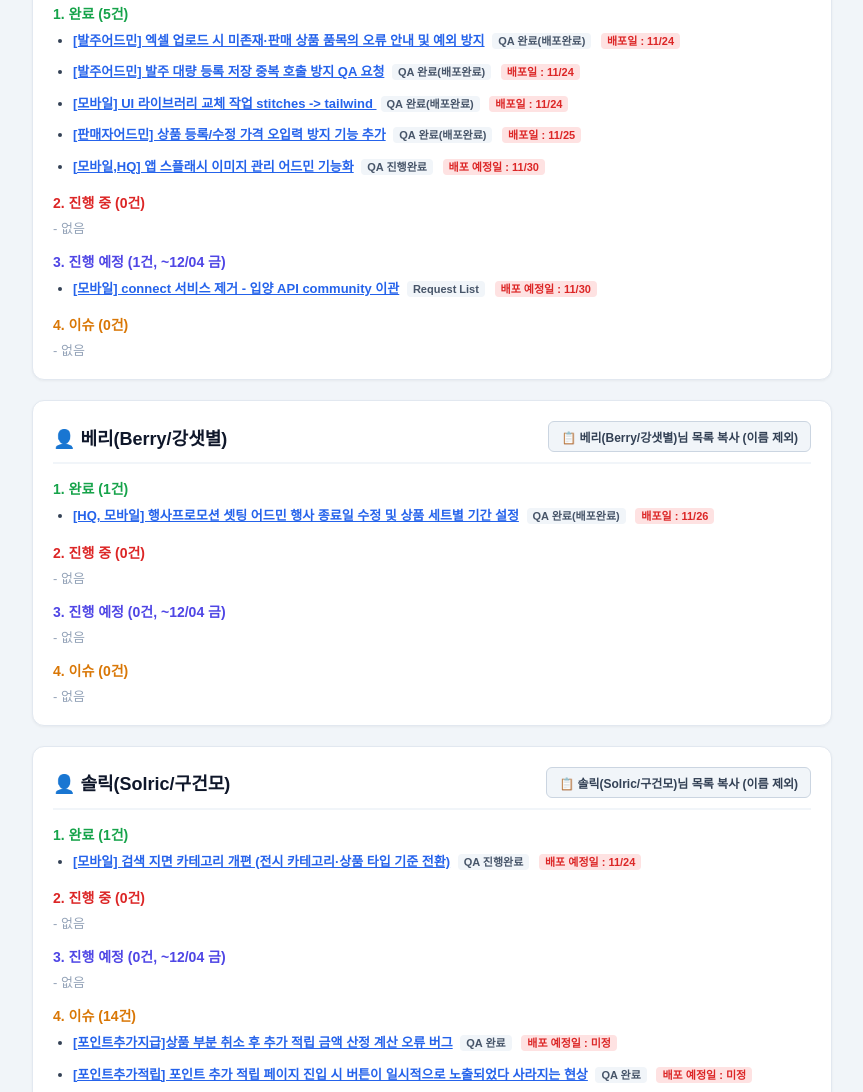
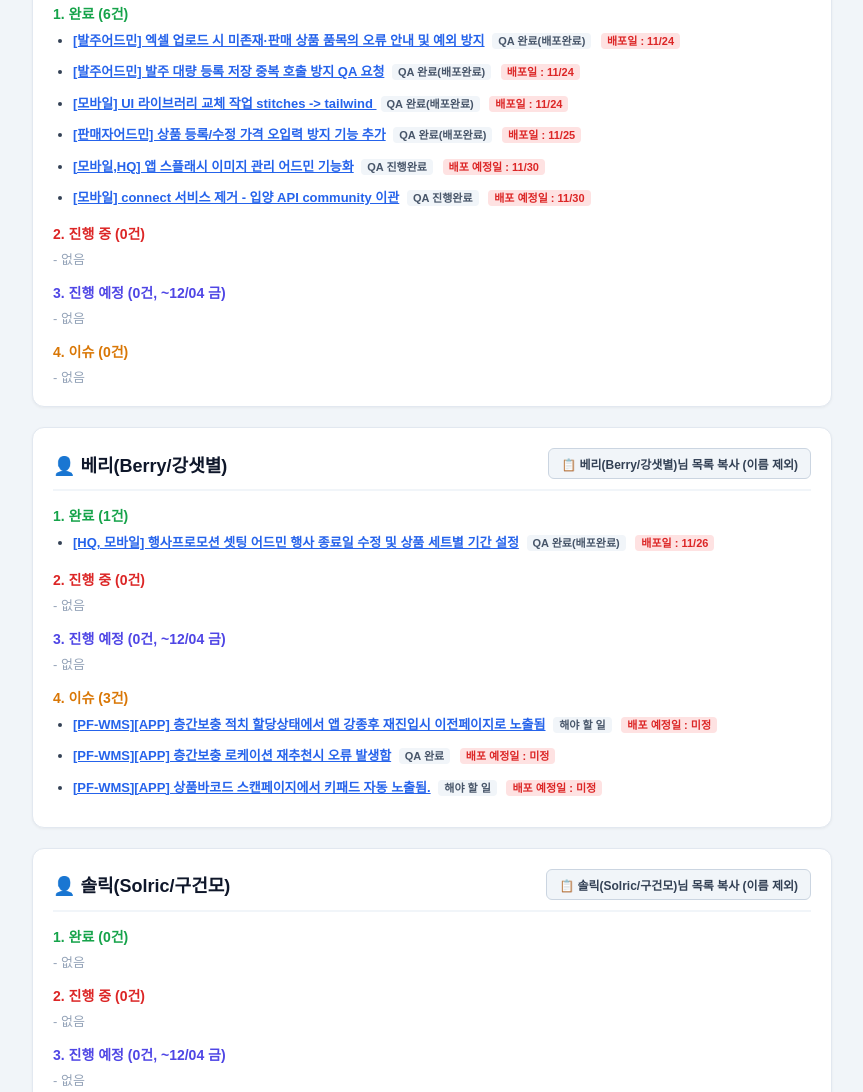
Before and after one commit to klm-chi-young/qa-daily-dashboard, a plain HTML site: page weekly/index.html in a window 1280 px wide. Shown: the part 211-1303 px from the top of the page, without its empty margins (208-1071 px from the left). Drawn offline with Linux system fonts and the light colour scheme; a web font is replaced by a local one.

Commit message:
Auto update weekly report

```diff
--- a/weekly/index.html
+++ b/weekly/index.html
@@ -23,7 +23,7 @@
             <div class="header">
                 <div>
                     <div class="title">📋 QART 팀 주간 회의록</div>
-                    <div class="sub">이번주 주간 보고(11/24~11/30) & 계획(~12/04) | 생성시각: 2026-11-26 03:44</div>
+                    <div class="sub">이번주 주간 보고(11/24~11/30) & 계획(~12/04) | 생성시각: 2026-11-27 03:44</div>
                 </div>
                 <button class="copy-btn" id="btn_notionFullText" onclick="copyTextToClipboard('notionFullText', 'btn_notionFullText')">📋 팀 전체 복사</button>
             </div>
@@ -38,7 +38,7 @@
 
 
             <div style="margin-bottom:14px;">
-                <div style="font-size:14px; font-weight:700; color:#16a34a; margin-bottom:6px;">1. 완료 (5건)</div>
+                <div style="font-size:14px; font-weight:700; color:#16a34a; margin-bottom:6px;">1. 완료 (6건)</div>
                 <ul style='margin-left:20px; font-size:13px; line-height:1.8; color:#334155;'><li style='margin-bottom:8px;'>
                     <a href='https://pet-friends.atlassian.net/browse/QART-2411' target='_blank' style='color:#2563eb; font-weight:700; text-decoration:underline;'>[발주어드민] 엑셀 업로드 시 미존재·판매 상품 품목의 오류 안내 및 예외 방지</a>
                     <span style='background:#f1f5f9; color:#475569; font-size:11px; padding:2px 6px; border-radius:4px; font-weight:600; margin-left:4px;'>QA 완료(배포완료)</span>
@@ -64,6 +64,11 @@
                     <span style='background:#f1f5f9; color:#475569; font-size:11px; padding:2px 6px; border-radius:4px; font-weight:600; margin-left:4px;'>QA 진행완료</span>
                     <span style='background:#fee2e2; color:#dc2626; font-size:11px; padding:2px 6px; border-radius:4px; font-weight:700; margin-left:6px;'>배포 예정일 : 11/30</span>
 
+                </li><li style='margin-bottom:8px;'>
+                    <a href='https://pet-friends.atlassian.net/browse/QART-2412' target='_blank' style='color:#2563eb; font-weight:700; text-decoration:underline;'>[모바일] connect 서비스 제거 - 입양 API community 이관</a>
+                    <span style='background:#f1f5f9; color:#475569; font-size:11px; padding:2px 6px; border-radius:4px; font-weight:600; margin-left:4px;'>QA 진행완료</span>
+                    <span style='background:#fee2e2; color:#dc2626; font-size:11px; padding:2px 6px; border-radius:4px; font-weight:700; margin-left:6px;'>배포 예정일 : 11/30</span>
+
                 </li></ul>
             </div>
 
@@ -73,13 +78,8 @@
             </div>
 
             <div style="margin-bottom:14px;">
-                <div style="font-size:14px; font-weight:700; color:#4f46e5; margin-bottom:6px;">3. 진행 예정 (1건, ~12/04 금)</div>
-                <ul style='margin-left:20px; font-size:13px; line-height:1.8; color:#334155;'><li style='margin-bottom:8px;'>
-                    <a href='https://pet-friends.atlassian.net/browse/QART-2412' target='_blank' style='color:#2563eb; font-weight:700; text-decoration:underline;'>[모바일] connect 서비스 제거 - 입양 API community 이관</a>
-                    <span style='background:#f1f5f9; color:#475569; font-size:11px; padding:2px 6px; border-radius:4px; font-weight:600; margin-left:4px;'>Request List</span>
-                    <span style='background:#fee2e2; color:#dc2626; font-size:11px; padding:2px 6px; border-radius:4px; font-weight:700; margin-left:6px;'>배포 예정일 : 11/30</span>
-
-                </li></ul>
+                <div style="font-size:14px; font-weight:700; color:#4f46e5; margin-bottom:6px;">3. 진행 예정 (0건, ~12/04 금)</div>
+                <div style='color:#94a3b8; font-size:13px;'>- 없음</div>
             </div>
 
             <div>
@@ -87,18 +87,19 @@
                 <div style='color:#94a3b8; font-size:13px;'>- 없음</div>
             </div>
 
-            <textarea id="memberText_0" style="display:none;">**1. 완료 (5건)**
+            <textarea id="memberText_0" style="display:none;">**1. 완료 (6건)**
 - **[[발주어드민] 엑셀 업로드 시 미존재·판매 상품 품목의 오류 안내 및 예외 방지](https://pet-friends.atlassian.net/browse/QART-2411)** `배포일 : 11/24`
 - **[[발주어드민] 발주 대량 등록 저장 중복 호출 방지 QA 요청](https://pet-friends.atlassian.net/browse/QART-2410)** `배포일 : 11/24`
 - **[[모바일] UI 라이브러리 교체 작업 stitches -> tailwind  ](https://pet-friends.atlassian.net/browse/QART-2407)** `배포일 : 11/24`
 - **[[판매자어드민] 상품 등록/수정 가격 오입력 방지 기능 추가](https://pet-friends.atlassian.net/browse/QART-2408)** `배포일 : 11/25`
 - **[[모바일,HQ] 앱 스플래시 이미지 관리 어드민 기능화](https://pet-friends.atlassian.net/browse/QART-2414)** `배포 예정일 : 11/30`
+- **[[모바일] connect 서비스 제거 - 입양 API community 이관](https://pet-friends.atlassian.net/browse/QART-2412)** `배포 예정일 : 11/30`
 
 **2. 진행중 (0건)**
 - 없음
 
-**3. 진행예정 (~12/04) (1건)**
-- **[[모바일] connect 서비스 제거 - 입양 API community 이관](https://pet-friends.atlassian.net/browse/QART-2412)** `배포 예정일 : 11/30`
+**3. 진행예정 (~12/04) (0건)**
+- 없음
 
 **4. 이슈 (0건)**
 - 없음
@@ -135,8 +136,23 @@
             </div>
 
             <div>
-                <div style="font-size:14px; font-weight:700; color:#d97706; margin-bottom:6px;">4. 이슈 (0건)</div>
-                <div style='color:#94a3b8; font-size:13px;'>- 없음</div>
+                <div style="font-size:14px; font-weight:700; color:#d97706; margin-bottom:6px;">4. 이슈 (3건)</div>
+                <ul style='margin-left:20px; font-size:13px; line-height:1.8; color:#334155;'><li style='margin-bottom:8px;'>
+                    <a href='https://pet-friends.atlassian.net/browse/QA-6536' target='_blank' style='color:#2563eb; font-weight:700; text-decoration:underline;'>[PF-WMS][APP] 층간보충 적치 할당상태에서 앱 강종후 재진입시 이전페이지로 노출됨</a>
+                    <span style='background:#f1f5f9; color:#475569; font-size:11px; padding:2px 6px; border-radius:4px; font-weight:600; margin-left:4px;'>해야 할 일</span>
+                    <span style='background:#fee2e2; color:#dc2626; font-size:11px; padding:2px 6px; border-radius:4px; font-weight:700; margin-left:6px;'>배포 예정일 : 미정</span>
+
+                </li><li style='margin-bottom:8px;'>
+                    <a href='https://pet-friends.atlassian.net/browse/QA-6535' target='_blank' style='color:#2563eb; font-weight:700; text-decoration:underline;'>[PF-WMS][APP] 층간보충 로케이션 재추천시 오류 발생함</a>
+                    <span style='background:#f1f5f9; color:#475569; font-size:11px; padding:2px 6px; border-radius:4px; font-weight:600; margin-left:4px;'>QA 완료</span>
+                    <span style='background:#fee2e2; color:#dc2626; font-size:11px; padding:2px 6px; border-radius:4px; font-weight:700; margin-left:6px;'>배포 예정일 : 미정</span>
+
+                </li><li style='margin-bottom:8px;'>
+                    <a href='https://pet-friends.atlassian.net/browse/QA-6534' target='_blank' style='color:#2563eb; font-weight:700; text-decoration:underline;'>[PF-WMS][APP] 상품바코드 스캔페이지에서 키패드 자동 노출됨.</a>
+                    <span style='background:#f1f5f9; color:#475569; font-size:11px; padding:2px 6px; border-radius:4px; font-weight:600; margin-left:4px;'>해야 할 일</span>
+                    <span style='background:#fee2e2; color:#dc2626; font-size:11px; padding:2px 6px; border-radius:4px; font-weight:700; margin-left:6px;'>배포 예정일 : 미정</span>
+
+                </li></ul>
             </div>
 
             <textarea id="memberText_1" style="display:none;">**1. 완료 (1건)**
@@ -148,8 +164,10 @@
 **3. 진행예정 (~12/04) (0건)**
 - 없음
 
-**4. 이슈 (0건)**
-- 없음
+**4. 이슈 (3건)**
+- **[[PF-WMS][APP] 층간보충 적치 할당상태에서 앱 강종후 재진입시 이전페이지로 노출됨](https://pet-friends.atlassian.net/browse/QA-6536)** `배포 예정일 : 미정`
+- **[[PF-WMS][APP] 층간보충 로케이션 재추천시 오류 발생함](https://pet-friends.atlassian.net/browse/QA-6535)** `배포 예정일 : 미정`
+- **[[PF-WMS][APP] 상품바코드 스캔페이지에서 키패드 자동 노출됨.](https://pet-friends.atlassian.net/browse/QA-6534)** `배포 예정일 : 미정`
 
 </textarea>
         </div>
@@ -163,13 +181,8 @@
 
 
             <div style="margin-bottom:14px;">
-                <div style="font-size:14px; font-weight:700; color:#16a34a; margin-bottom:6px;">1. 완료 (1건)</div>
-                <ul style='margin-left:20px; font-size:13px; line-height:1.8; color:#334155;'><li style='margin-bottom:8px;'>
-                    <a href='https://pet-friends.atlassian.net/browse/QART-2385' target='_blank' style='color:#2563eb; font-weight:700; text-decoration:underline;'>[모바일] 검색 지면 카테고리 개편 (전시 카테고리·상품 타입 기준 전환)</a>
-                    <span style='background:#f1f5f9; color:#475569; font-size:11px; padding:2px 6px; border-radius:4px; font-weight:600; margin-left:4px;'>QA 진행완료</span>
-                    <span style='background:#fee2e2; color:#dc2626; font-size:11px; padding:2px 6px; border-radius:4px; font-weight:700; margin-left:6px;'>배포 예정일 : 11/24</span>
-
-                </li></ul>
+                <div style="font-size:14px; font-weight:700; color:#16a34a; margin-bottom:6px;">1. 완료 (0건)</div>
+                <div style='color:#94a3b8; font-size:13px;'>- 없음</div>
             </div>
 
             <div style="margin-bottom:14px;">
@@ -257,8 +270,8 @@
                 </li></ul>
             </div>
 
-            <textarea id="memberText_2" style="display:none;">**1. 완료 (1건)**
-- **[[모바일] 검색 지면 카테고리 개편 (전시 카테고리·상품 타입 기준 전환)](https://pet-friends.atlassian.net/browse/QART-2385)** `배포 예정일 : 11/24`
+            <textarea id="memberText_2" style="display:none;">**1. 완료 (0건)**
+- 없음
 
 **2. 진행중 (0건)**
 - 없음
@@ -313,7 +326,7 @@
 
 
             <div style="margin-bottom:14px;">
-                <div style="font-size:14px; font-weight:700; color:#16a34a; margin-bottom:6px;">1. 완료 (2건)</div>
+                <div style="font-size:14px; font-weight:700; color:#16a34a; margin-bottom:6px;">1. 완료 (3건)</div>
                 <ul style='margin-left:20px; font-size:13px; line-height:1.8; color:#334155;'><li style='margin-bottom:8px;'>
                     <a href='https://pet-friends.atlassian.net/browse/QART-2407' target='_blank' style='color:#2563eb; font-weight:700; text-decoration:underline;'>[모바일] UI 라이브러리 교체 작업 stitches -> tailwind  </a>
                     <span style='background:#f1f5f9; color:#475569; font-size:11px; padding:2px 6px; border-radius:4px; font-weight:600; margin-left:4px;'>QA 완료(배포완료)</span>
@@ -324,17 +337,17 @@
                     <span style='background:#f1f5f9; color:#475569; font-size:11px; padding:2px 6px; border-radius:4px; font-weight:600; margin-left:4px;'>QA 완료(배포완료)</span>
                     <span style='background:#fee2e2; color:#dc2626; font-size:11px; padding:2px 6px; border-radius:4px; font-weight:700; margin-left:6px;'>배포일 : 11/25</span>
 
+                </li><li style='margin-bottom:8px;'>
+                    <a href='https://pet-friends.atlassian.net/browse/QART-2416' target='_blank' style='color:#2563eb; font-weight:700; text-decoration:underline;'>[광고] 집계 스트림즈 개선 작업</a>
+                    <span style='background:#f1f5f9; color:#475569; font-size:11px; padding:2px 6px; border-radius:4px; font-weight:600; margin-left:4px;'>QA 진행완료</span>
+                    <span style='background:#fee2e2; color:#dc2626; font-size:11px; padding:2px 6px; border-radius:4px; font-weight:700; margin-left:6px;'>배포 예정일 : 11/30</span>
+
                 </li></ul>
             </div>
 
             <div style="margin-bottom:14px;">
-                <div style="font-size:14px; font-weight:700; color:#dc2626; margin-bottom:6px;">2. 진행 중 (1건)</div>
-                <ul style='margin-left:20px; font-size:13px; line-height:1.8; color:#334155;'><li style='margin-bottom:8px;'>
-                    <a href='https://pet-friends.atlassian.net/browse/QART-2416' target='_blank' style='color:#2563eb; font-weight:700; text-decoration:underline;'>[광고] 집계 스트림즈 개선 작업</a>
-                    <span style='background:#f1f5f9; color:#475569; font-size:11px; padding:2px 6px; border-radius:4px; font-weight:600; margin-left:4px;'>QA 진행중</span>
-                    <span style='background:#fee2e2; color:#dc2626; font-size:11px; padding:2px 6px; border-radius:4px; font-weight:700; margin-left:6px;'>배포 예정일 : 11/30</span>
-
-                </li></ul>
+                <div style="font-size:14px; font-weight:700; color:#dc2626; margin-bottom:6px;">2. 진행 중 (0건)</div>
+                <div style='color:#94a3b8; font-size:13px;'>- 없음</div>
             </div>
 
             <div style="margin-bottom:14px;">
@@ -359,12 +372,13 @@
       - 대응 :
       - TC존재여부 :
 
-**1. 완료 (2건)**
+**1. 완료 (3건)**
 - **[[모바일] UI 라이브러리 교체 작업 stitches -> tailwind  ](https://pet-friends.atlassian.net/browse/QART-2407)** `배포일 : 11/24`
 - **[[HQ] 상품 React 전환](https://pet-friends.atlassian.net/browse/QART-2398)** `배포일 : 11/25`
+- **[[광고] 집계 스트림즈 개선 작업](https://pet-friends.atlassian.net/browse/QART-2416)** `배포 예정일 : 11/30`
 
-**2. 진행중 (1건)**
-- **[[광고] 집계 스트림즈 개선 작업](https://pet-friends.atlassian.net/browse/QART-2416)** `배포 예정일 : 11/30`
+**2. 진행중 (0건)**
+- 없음
 
 **3. 진행예정 (~12/04) (0건)**
 - 없음
@@ -380,18 +394,19 @@
         <textarea id="notionFullText" style="display:none;">📋 QART 팀 주간 회의록 (이번주 주간 보고(11/24~11/30) & 계획(~12/04))
 
 👤 리암(Liam/ 김치영)
-**1. 완료 (5건)**
+**1. 완료 (6건)**
 - **[[발주어드민] 엑셀 업로드 시 미존재·판매 상품 품목의 오류 안내 및 예외 방지](https://pet-friends.atlassian.net/browse/QART-2411)** `배포일 : 11/24`
 - **[[발주어드민] 발주 대량 등록 저장 중복 호출 방지 QA 요청](https://pet-friends.atlassian.net/browse/QART-2410)** `배포일 : 11/24`
 - **[[모바일] UI 라이브러리 교체 작업 stitches -> tailwind  ](https://pet-friends.atlassian.net/browse/QART-2407)** `배포일 : 11/24`
 - **[[판매자어드민] 상품 등록/수정 가격 오입력 방지 기능 추가](https://pet-friends.atlassian.net/browse/QART-2408)** `배포일 : 11/25`
 - **[[모바일,HQ] 앱 스플래시 이미지 관리 어드민 기능화](https://pet-friends.atlassian.net/browse/QART-2414)** `배포 예정일 : 11/30`
+- **[[모바일] connect 서비스 제거 - 입양 API community 이관](https://pet-friends.atlassian.net/browse/QART-2412)** `배포 예정일 : 11/30`
 
 **2. 진행중 (0건)**
 - 없음
 
-**3. 진행예정 (~12/04) (1건)**
-- **[[모바일] connect 서비스 제거 - 입양 API community 이관](https://pet-friends.atlassian.net/browse/QART-2412)** `배포 예정일 : 11/30`
+**3. 진행예정 (~12/04) (0건)**
+- 없음
 
 **4. 이슈 (0건)**
 - 없음
@@ -406,12 +421,14 @@
 **3. 진행예정 (~12/04) (0건)**
 - 없음
 
-**4. 이슈 (0건)**
-- 없음
+**4. 이슈 (3건)**
+- **[[PF-WMS][APP] 층간보충 적치 할당상태에서 앱 강종후 재진입시 이전페이지로 노출됨](https://pet-friends.atlassian.net/browse/QA-6536)** `배포 예정일 : 미정`
+- **[[PF-WMS][APP] 층간보충 로케이션 재추천시 오류 발생함](https://pet-friends.atlassian.net/browse/QA-6535)** `배포 예정일 : 미정`
+- **[[PF-WMS][APP] 상품바코드 스캔페이지에서 키패드 자동 노출됨.](https://pet-friends.atlassian.net/browse/QA-6534)** `배포 예정일 : 미정`
 
 👤 솔릭(Solric/구건모)
-**1. 완료 (1건)**
-- **[[모바일] 검색 지면 카테고리 개편 (전시 카테고리·상품 타입 기준 전환)](https://pet-friends.atlassian.net/browse/QART-2385)** `배포 예정일 : 11/24`
+**1. 완료 (0건)**
+- 없음
 
 **2. 진행중 (0건)**
 - 없음
@@ -443,12 +460,13 @@
       - 대응 :
       - TC존재여부 :
 
-**1. 완료 (2건)**
+**1. 완료 (3건)**
 - **[[모바일] UI 라이브러리 교체 작업 stitches -> tailwind  ](https://pet-friends.atlassian.net/browse/QART-2407)** `배포일 : 11/24`
 - **[[HQ] 상품 React 전환](https://pet-friends.atlassian.net/browse/QART-2398)** `배포일 : 11/25`
+- **[[광고] 집계 스트림즈 개선 작업](https://pet-friends.atlassian.net/browse/QART-2416)** `배포 예정일 : 11/30`
 
-**2. 진행중 (1건)**
-- **[[광고] 집계 스트림즈 개선 작업](https://pet-friends.atlassian.net/browse/QART-2416)** `배포 예정일 : 11/30`
+**2. 진행중 (0건)**
+- 없음
 
 **3. 진행예정 (~12/04) (0건)**
 - 없음
```
